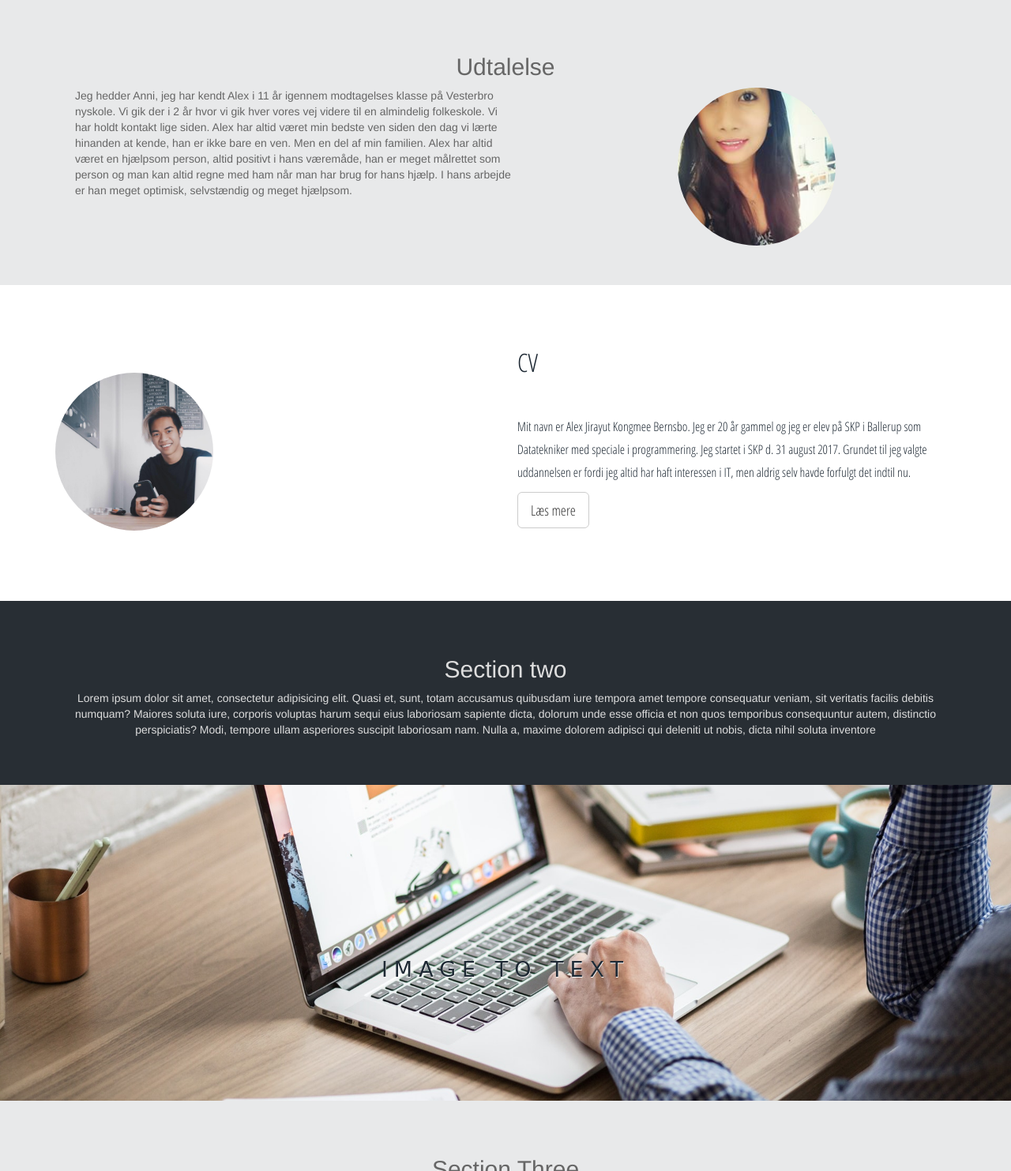
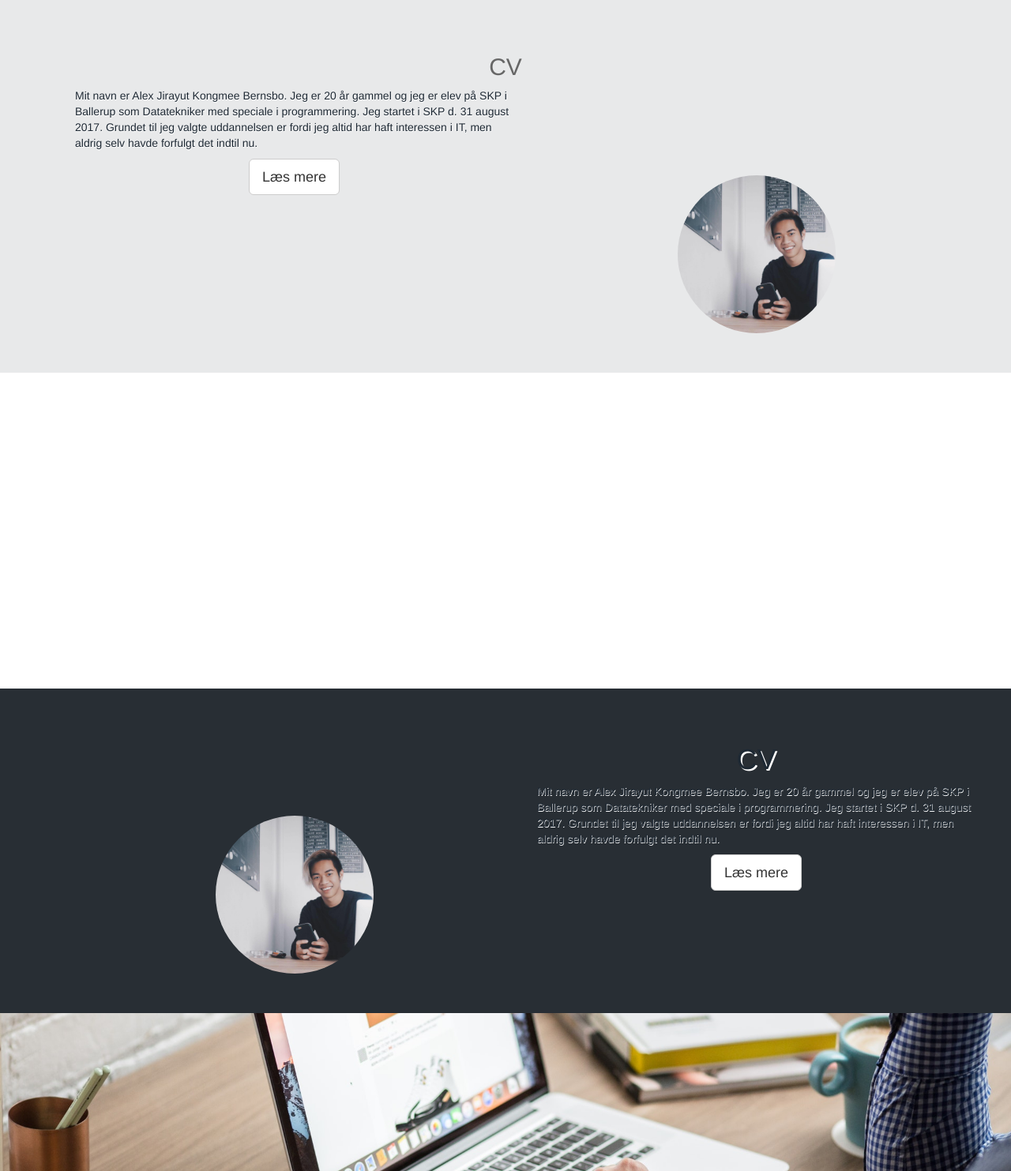
Before and after one commit to AlexJirayutKongmee/AlexKongmee, a plain HTML site: page index.html in a window 1280 px wide. Shown: the part 682-2165 px from the top of the page at 79% size. Drawn offline with nearby package versions, Linux system fonts and the light colour scheme; a web font is replaced by a local one.

Commit message:
Move
Around

```diff
--- a/index.html
+++ b/index.html
@@ -51,7 +51,7 @@
   <!---
         1. pic
 
-  --->
+  -->
 
   <div class="pic1">
     <div class="ptext">
@@ -63,33 +63,36 @@
   </div>
 
 
-  <!---
+  <!--
           section1
-                    --->
+                    -->
 
   <section class="section section-light" id="showcase">
-    <h2> Udtalelse</h2>
+    <h2> CV </h2>
     <div class="container">
     <div class="row">
       <div class="col-md-6 col-sm-6">
-          <p class="left">
+         <!-- <p class="left">
             Jeg hedder Anni, jeg har kendt Alex i 11 år igennem modtagelses klasse på Vesterbro nyskole. Vi gik der i 2 år hvor vi gik hver vores vej videre til en almindelig folkeskole. Vi har holdt kontakt lige siden. Alex har altid været min bedste ven siden den dag vi lærte hinanden at kende, han er ikke bare en ven. Men en del af min familien. Alex har altid været en hjælpsom person, altid positivt i hans væremåde, han er meget målrettet som person og man kan altid regne med ham når man har brug for hans hjælp. I hans arbejde er han meget optimisk, selvstændig og meget hjælpsom.
-          </p>
+          </p> -->
+          <p class="left slidetext">Mit navn er Alex Jirayut Kongmee Bernsbo. Jeg er 20 år gammel og jeg er elev på SKP i Ballerup som Datatekniker med speciale i programmering. Jeg startet i SKP d. 31 august 2017. Grundet til jeg valgte uddannelsen er fordi jeg altid har haft
+              interessen i IT, men aldrig selv havde forfulgt det indtil nu. </p>
+          <a href="https://alexjirayutkongmee.github.io/alexkongmee/cv" class="btn btn-default btn-lg">Læs mere</a>
       </div>
       <div class="col-md-6 col-sm-6">
-  <img src="pic/anni.jpg">
+  <img class="alex" src="pic/mig.jpg">
     </div>
     </div>
     </div>
   </section>
 
-  <!---
+  <!--
         2. pic
 
-  --->
+  -->
 
   <div class="pic2" id="showcase">
-    <div class="container">
+    <!--<div class="container">
       <div class="row">
         <div class="col-md-6 col-sm-6">
             <img class="alex" src="pic/mig.jpg">
@@ -98,28 +101,36 @@
             <h1 class="slidetext shadow">CV</h1>
             <p class="left slidetext">Mit navn er Alex Jirayut Kongmee Bernsbo. Jeg er 20 år gammel og jeg er elev på SKP i Ballerup som Datatekniker med speciale i programmering. Jeg startet i SKP d. 31 august 2017. Grundet til jeg valgte uddannelsen er fordi jeg altid har haft
               interessen i IT, men aldrig selv havde forfulgt det indtil nu. </p>
-          <a href="https://alexjirayutkongmee.github.io/alexkongmee/cv" class="btn btn-default btn-lg">Læs mere</a>
+          <a href="https://alexjirayutkongmee.github.io/alexkongmee/aboutme" class="btn btn-default btn-lg">Læs mere</a>
+        </div>
+      </div>
+    </div> -->
+  </div>
+
+  <!--
+          section2
+                    -->
+
+  <section class="section section-dark">
+   <div class="container">
+      <div class="row">
+        <div class="col-md-6 col-sm-6">
+            <img class="alex" src="pic/mig.jpg">
+        </div>
+        <div class="col-md-6 col-sm-6">
+            <h1 class="slidetext shadow">CV</h1>
+            <p class="left slidetext">Mit navn er Alex Jirayut Kongmee Bernsbo. Jeg er 20 år gammel og jeg er elev på SKP i Ballerup som Datatekniker med speciale i programmering. Jeg startet i SKP d. 31 august 2017. Grundet til jeg valgte uddannelsen er fordi jeg altid har haft
+              interessen i IT, men aldrig selv havde forfulgt det indtil nu. </p>
+          <a href="https://alexjirayutkongmee.github.io/alexkongmee/aboutme" class="btn btn-default btn-lg">Læs mere</a>
         </div>
       </div>
     </div>
-  </div>
-
-  <!---
-          section2
-                    --->
-
-  <section class="section section-dark">
-    <h2> Section two</h2>
-    <p>
-      Lorem ipsum dolor sit amet, consectetur adipisicing elit. Quasi et, sunt, totam accusamus quibusdam iure tempora amet tempore consequatur veniam, sit veritatis facilis debitis numquam? Maiores soluta iure, corporis voluptas harum sequi eius laboriosam
-      sapiente dicta, dolorum unde esse officia et non quos temporibus consequuntur autem, distinctio perspiciatis? Modi, tempore ullam asperiores suscipit laboriosam nam. Nulla a, maxime dolorem adipisci qui deleniti ut nobis, dicta nihil soluta inventore
-    </p>
   </section>
 
-  <!---
+  <!--
         3. pic
 
-  --->
+  -->
 
   <div class="pic3">
     <div class="ptext slidetext">
@@ -129,9 +140,9 @@
     </div>
   </div>
 
-  <!---
+  <!--
           section3
-                    --->
+                    -->
 
   <section class="section section-light">
     <h2> Section Three</h2>
@@ -141,10 +152,10 @@
     </p>
   </section>
 
-  <!---
+  <!--
         1. pic
 
-  --->
+  -->
 
   <div class="pic1">
     <div class="ptext">
```
